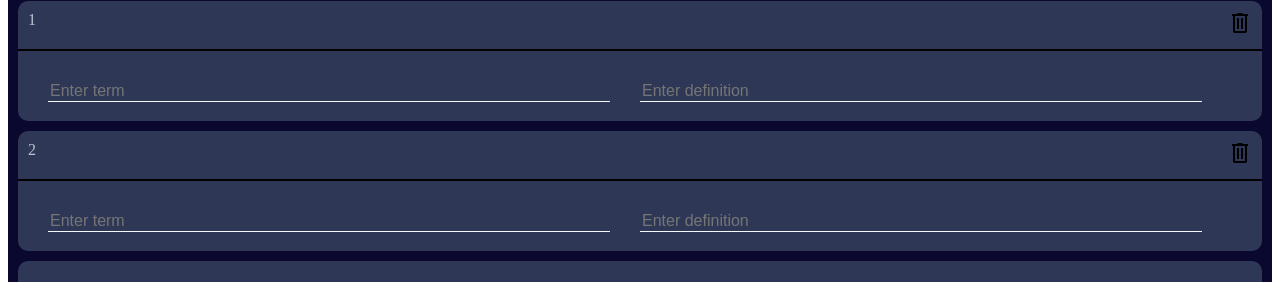
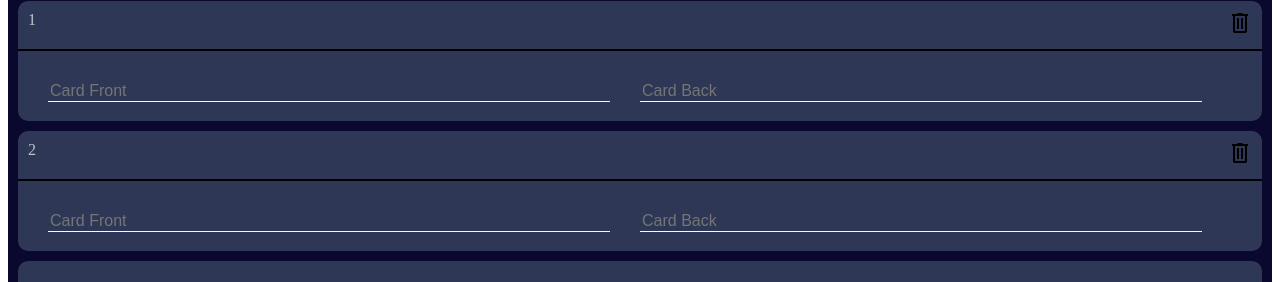
Before and after one commit to vvalentinv/Lumos-LL-Final, a React (Create React App) app in the folder client/: page /createdeck in a window 1280 px wide. Shown: the part 234-516 px from the top of the page. Built offline with nearby package versions, Linux system fonts and the light colour scheme; no server answers.

Commit message:
fix front - back and update card

```diff
--- a/client/src/components/card/card.component.jsx
+++ b/client/src/components/card/card.component.jsx
@@ -51,22 +51,23 @@ const Card = (props) => {
                 </div>
             </div>
             <div className='card-input-container'>
-                <input
+            <input
                     type='text'
                     className='input-text'
-                    placeholder='Enter term'
-                    value={question}
-                    onChange={event => questionHandleChange(event)}
+                    placeholder='Card Front'
+                    value={answer}
+                    onChange={event => answerHandleChange(event)}
                 >
                 </input>
                 <input
                     type='text'
                     className='input-text'
-                    placeholder='Enter definition'
-                    value={answer}
-                    onChange={event => answerHandleChange(event)}
+                    placeholder='Card Back'
+                    value={question}
+                    onChange={event => questionHandleChange(event)}
                 >
                 </input>
+
             </div>
         </div>
 
--- a/client/src/pages/view-deck-page/view-deck-page.component.jsx
+++ b/client/src/pages/view-deck-page/view-deck-page.component.jsx
@@ -63,20 +63,23 @@ const ViewDeckPage = () => {
 
     const handleOnSubmit = (event) => {
         event.preventDefault();
+       if (!isLoading){
         if (!deckID) {// && existingDeckTitles.includes(deckTitle)){
             return axios.post(`http://localhost:8080/api/decks/`, { deckTitle, cardList, user })
-                .then(result => console.log(result))
+                .then(result => console.log("result from axios create deck:",result))
                 .catch(error => console.log(error));
         } else if (deckID) {
             return axios.put(`http://localhost:8080/api/decks/`, { deckID, deckTitle, cardList, userUUID })
                 .then(result => console.log(result))
                 .catch(error => console.log(error));
         }
+      }
 
         // if (!deckTitle) return
 
     }
     console.log("deckid", deckID);
+    console.log("cardlist", cardList);
     const length = cardList.length;
 
     return (
```
Also changed, not shown: 1 other file (tests, documents, lock files or other folders).
